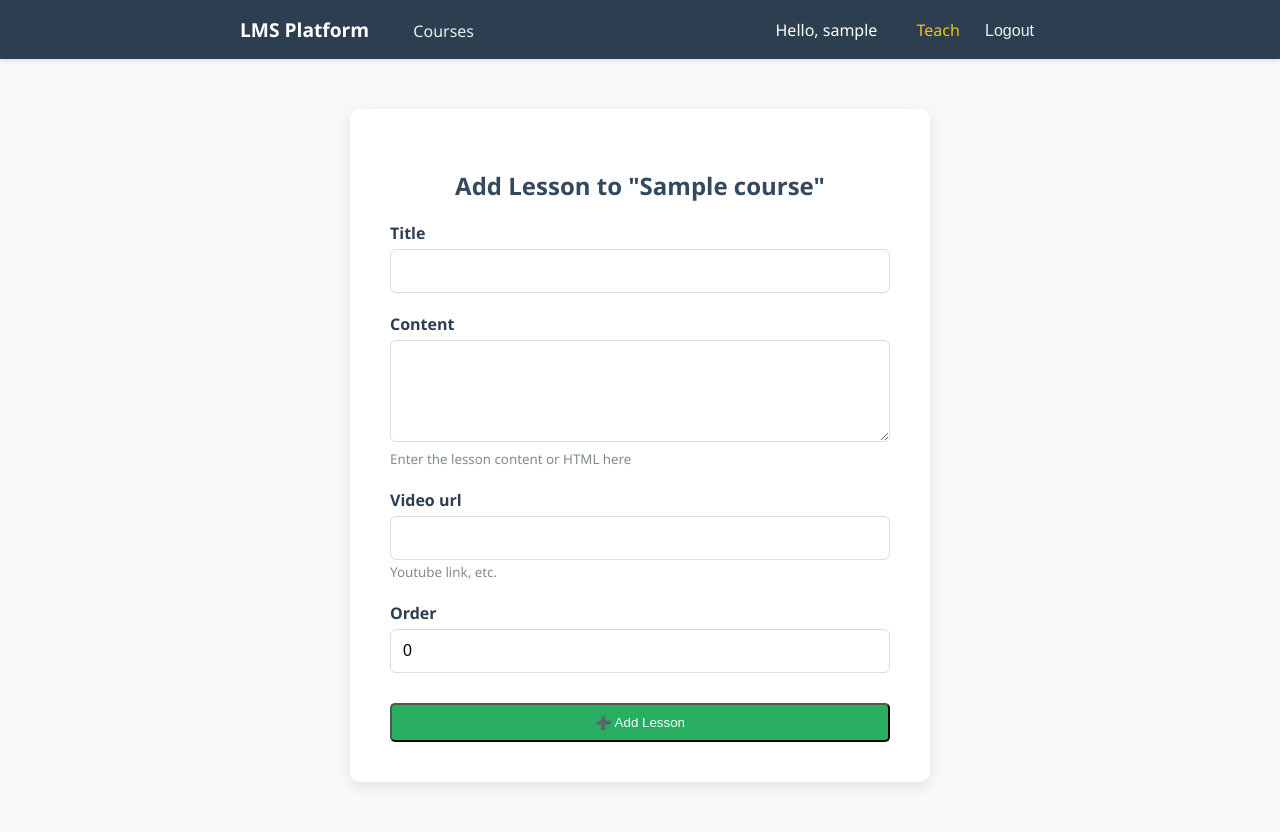
After one commit to emmex43/my-lms-platform, a Django app: page /1/add-lesson/ in a window 1280 px wide. The commit adds this page. Run offline with Django 5.2, Linux system fonts and the light colour scheme; a user stored in the database is signed in; tables that the repository leaves empty hold one stand-in row (values such as "Sample post").

```diff
--- /dev/null
+++ b/courses/forms.py
@@ -0,0 +1,26 @@
+from django import forms
+from .models import Course, Lesson
+
+
+class CourseForm(forms.ModelForm):
+    class Meta:
+        model = Course
+        fields = ['title', 'description', 'image_url']
+        # We add the CSS classes here instead of in the HTML!
+        widgets = {
+            'title': forms.TextInput(attrs={'class': 'form-control', 'placeholder': 'Enter course title'}),
+            'description': forms.Textarea(attrs={'class': 'form-control', 'rows': 4, 'placeholder': 'What will students learn?'}),
+            'image_url': forms.URLInput(attrs={'class': 'form-control', 'placeholder': 'https://...'}),
+        }
+
+
+class LessonForm(forms.ModelForm):
+    class Meta:
+        model = Lesson
+        fields = ['title', 'content', 'video_url', 'order']
+        widgets = {
+            'title': forms.TextInput(attrs={'class': 'form-control'}),
+            'content': forms.Textarea(attrs={'class': 'form-control', 'rows': 4}),
+            'video_url': forms.URLInput(attrs={'class': 'form-control'}),
+            'order': forms.NumberInput(attrs={'class': 'form-control'}),
+        }
--- a/courses/models.py
+++ b/courses/models.py
@@ -3,6 +3,8 @@
 
 
 class Course(models.Model):
+    instructor = models.ForeignKey(
+        User, related_name='courses_taught', on_delete=models.CASCADE)
     title = models.CharField(max_length=200)
     description = models.TextField()
     image_url = models.URLField(default="https://placehold.co/600x400")
@@ -33,6 +35,12 @@
         return self.title
 
     def get_video_id(self):
-        if self.video_url and "v=" in self.video_url:
-            return self.video_url.split("v=")[1]
+        if not self.video_url:
+            return None
+        # Handle standard URLs (youtube.com/watch?v=...)
+        if "v=" in self.video_url:
+            return self.video_url.split("v=")[1].split("&")[0]
+        # Handle short URLs (youtu.be/...)
+        elif "youtu.be" in self.video_url:
+            return self.video_url.split("/")[-1]
         return None
--- a/courses/static/courses/style.css
+++ b/courses/static/courses/style.css
@@ -8,18 +8,23 @@
 
 /* Navbar */
 nav {
-    background-color: #2c3e50; /* Dark Blue */
+    background-color: #2c3e50;
+    /* Dark Blue */
     color: white;
     padding: 1rem 0;
-    box-shadow: 0 2px 5px rgba(0,0,0,0.1);
+    box-shadow: 0 2px 5px rgba(0, 0, 0, 0.1);
 }
+
 nav a {
     color: #ecf0f1;
     text-decoration: none;
     margin-left: 20px;
     font-weight: 500;
 }
-nav a:hover { color: #3498db; }
+
+nav a:hover {
+    color: #3498db;
+}
 
 /* Layout */
 .container {
@@ -34,13 +39,19 @@
     border-radius: 8px;
     padding: 25px;
     margin-bottom: 20px;
-    box-shadow: 0 4px 6px rgba(0,0,0,0.05);
+    box-shadow: 0 4px 6px rgba(0, 0, 0, 0.05);
     transition: transform 0.2s;
 }
+
 .course-card:hover {
-    transform: translateY(-5px); /* Lift effect on hover */
+    transform: translateY(-5px);
+    /* Lift effect on hover */
 }
-.course-card h2 { margin-top: 0; color: #2c3e50; }
+
+.course-card h2 {
+    margin-top: 0;
+    color: #2c3e50;
+}
 
 /* Buttons */
 .btn {
@@ -52,14 +63,68 @@
     border-radius: 5px;
     margin-top: 10px;
 }
-.btn:hover { background-color: #2980b9; }
+
+.btn:hover {
+    background-color: #2980b9;
+}
 
 /* Lesson List */
-.lesson-list { list-style: none; padding: 0; border: 1px solid #ddd; border-radius: 5px; overflow: hidden; }
+.lesson-list {
+    list-style: none;
+    padding: 0;
+    border: 1px solid #ddd;
+    border-radius: 5px;
+    overflow: hidden;
+}
+
 .lesson-item {
     background: white;
     border-bottom: 1px solid #eee;
     padding: 15px;
 }
-.lesson-item:last-child { border-bottom: none; }
-.lesson-item:hover { background-color: #f1faff; }
+
+.lesson-item:last-child {
+    border-bottom: none;
+}
+
+.lesson-item:hover {
+    background-color: #f1faff;
+}
+
+/* Form Container */
+.form-card {
+    background: white;
+    max-width: 500px;
+    margin: 50px auto;
+    padding: 40px;
+    border-radius: 10px;
+    box-shadow: 0 4px 15px rgba(0, 0, 0, 0.1);
+}
+
+.form-group {
+    margin-bottom: 20px;
+}
+
+.form-group label {
+    display: block;
+    margin-bottom: 8px;
+    font-weight: 600;
+    color: #2c3e50;
+}
+
+/* Make inputs look modern */
+.form-control {
+    width: 100%;
+    padding: 12px;
+    border: 1px solid #ddd;
+    border-radius: 6px;
+    font-size: 1rem;
+    box-sizing: border-box;
+    /* Ensures padding doesn't break width */
+    transition: border 0.3s;
+}
+
+.form-control:focus {
+    border-color: #3498db;
+    outline: none;
+}
--- /dev/null
+++ b/courses/templates/courses/add_lesson.html
@@ -0,0 +1,25 @@
+{% extends 'courses/base.html' %}
+
+{% block content %}
+<div class="form-card">
+    <h2 style="text-align: center; color: #34495e;">Add Lesson to "{{ course.title }}"</h2>
+
+    <form method="post">
+        {% csrf_token %}
+
+        {% for field in form %}
+            <div class="form-group">
+                <label style="font-weight: bold; display: block; margin-bottom: 5px;">{{ field.label }}</label>
+                {{ field }}
+                {% if field.help_text %}
+                    <small style="color: #7f8c8d;">{{ field.help_text }}</small>
+                {% endif %}
+            </div>
+        {% endfor %}
+
+        <button type="submit" class="btn" style="width: 100%; margin-top: 10px; background-color: #27ae60;">
+            ➕ Add Lesson
+        </button>
+    </form>
+</div>
+{% endblock %}
--- a/courses/templates/courses/base.html
+++ b/courses/templates/courses/base.html
@@ -19,7 +19,8 @@
 
             <div>
                 {% if user.is_authenticated %}
-                <span style="margin-right: 15px; color: #bdc3c7;">Hello, {{ user.username }}</span>
+                <span style="margin-right: 15px;">Hello, {{ user.username }}</span>
+                <a href="{% url 'create_course' %}" style="margin-right: 15px; color: #f1c40f;">Teach</a>
 
                 <form action="{% url 'logout' %}" method="post" style="display: inline;">
                     {% csrf_token %}
--- a/courses/urls.py
+++ b/courses/urls.py
@@ -10,4 +10,8 @@
     path('signup/', views.signup, name='signup'),  # User signup page
     path('dashboard/', views.student_dashboard, name='dashboard'),
     path('<int:course_id>/enroll/', views.enroll_course, name='enroll_course'),
+    path('create/', views.create_course, name='create_course'),
+    path('<int:course_id>/edit/', views.edit_course, name='edit_course'),
+    path('<int:course_id>/delete/', views.delete_course, name='delete_course'),
+    path('<int:course_id>/add-lesson/', views.add_lesson, name='add_lesson'),
 ]
--- a/courses/views.py
+++ b/courses/views.py
@@ -2,6 +2,7 @@
 from django.contrib.auth.forms import UserCreationForm
 from django.contrib.auth import login
 from django.contrib.auth.decorators import login_required
+from .forms import CourseForm, LessonForm
 from .models import Course, Lesson
 
 # 1. View to list all courses
@@ -18,34 +19,17 @@
     course = get_object_or_404(Course, pk=course_id)
     return render(request, 'courses/course_detail.html', {'course': course})
 
-# 3. View to see a specific lesson
-
-
-def lesson_detail(request, course_id, lesson_id):
-    lesson = get_object_or_404(Lesson, pk=lesson_id, course_id=course_id)
-    return render(request, 'courses/lesson_detail.html', {'lesson': lesson})
-
-# 4. View for Student Signup (The missing part!)
+# 3. View to see a specific lesson (THE CORRECT VERSION)
 
 
 @login_required
 def lesson_detail(request, course_id, lesson_id):
-    lesson = get_object_or_404(Lesson, pk=lesson_id, course_id=course_id)
-    return render(request, 'courses/lesson_detail.html', {'lesson': lesson})
+    course = get_object_or_404(Course, pk=course_id)
+    lesson = get_object_or_404(Lesson, pk=lesson_id)
+    # We send BOTH 'course' and 'lesson' so the back button works
+    return render(request, 'courses/lesson_detail.html', {'course': course, 'lesson': lesson})
 
-
-@login_required
-def enroll_course(request, course_id):
-    course = get_object_or_404(Course, pk=course_id)
-    course.students.add(request.user)  # Add the current user to the course
-    return redirect('dashboard')
-
-
-@login_required
-def student_dashboard(request):
-    # Get all courses where the logged-in user is listed in 'students'
-    courses = request.user.courses_joined.all()
-    return render(request, 'courses/dashboard.html', {'courses': courses})
+# 4. Student Signup
 
 
 def signup(request):
@@ -58,3 +42,102 @@
     else:
         form = UserCreationForm()
     return render(request, 'registration/signup.html', {'form': form})
+
+# 5. Dashboard
+
+
+@login_required
+def student_dashboard(request):
+    # Courses I am learning
+    enrolled_courses = request.user.courses_joined.all()
+    # Courses I am teaching (Added this so you can see your own courses)
+    teaching_courses = Course.objects.filter(instructor=request.user)
+
+    return render(request, 'courses/dashboard.html', {
+        'enrolled_courses': enrolled_courses,
+        'teaching_courses': teaching_courses
+    })
+
+# 6. Enroll in a Course
+
+
+@login_required
+def enroll_course(request, course_id):
+    course = get_object_or_404(Course, pk=course_id)
+    course.students.add(request.user)
+    return redirect('dashboard')
+
+# 7. Create a Course (Instructor)
+
+
+@login_required
+def create_course(request):
+    if request.method == 'POST':
+        form = CourseForm(request.POST)
+        if form.is_valid():
+            course = form.save(commit=False)
+            course.instructor = request.user
+            course.save()
+            return redirect('dashboard')
+    else:
+        form = CourseForm()
+    return render(request, 'courses/create_course.html', {'form': form})
+
+# 8. Edit a Course
+
+
+@login_required
+def edit_course(request, course_id):
+    course = get_object_or_404(Course, pk=course_id)
+
+    # NEW: Allow if user is Instructor OR Superuser
+    if request.user != course.instructor and not request.user.is_superuser:
+        return render(request, 'courses/error.html', {'message': "You don't have permission!"})
+
+    if request.method == 'POST':
+        form = CourseForm(request.POST, instance=course)
+        if form.is_valid():
+            form.save()
+            return redirect('course_detail', course_id=course.id)
+    else:
+        form = CourseForm(instance=course)
+
+    return render(request, 'courses/create_course.html', {'form': form})
+
+
+@login_required
+def delete_course(request, course_id):
+    course = get_object_or_404(Course, pk=course_id)
+
+    # NEW: Allow if user is Instructor OR Superuser
+    if request.user != course.instructor and not request.user.is_superuser:
+        return render(request, 'courses/error.html', {'message': "You don't have permission!"})
+
+    if request.method == 'POST':
+        course.delete()
+        return redirect('dashboard')
+
+    return render(request, 'courses/delete_confirm.html', {'course': course})
+
+# 10. Add a Lesson
+
+
+@login_required
+def add_lesson(request, course_id):
+    course = get_object_or_404(Course, pk=course_id)
+
+    # NEW: Allow if user is Instructor OR Superuser
+    if request.user != course.instructor and not request.user.is_superuser:
+        return render(request, 'courses/error.html', {'message': "You don't have permission!"})
+
+    if request.method == 'POST':
+        form = LessonForm(request.POST)
+        if form.is_valid():
+            lesson = form.save(commit=False)
+            lesson.course = course
+            lesson.save()
+            return redirect('course_detail', course_id=course.id)
+    else:
+        form = LessonForm()
+
+    return render(request, 'courses/add_lesson.html', {'form': form, 'course': course})
```
Also changed, not shown: courses/templates/courses/course_detail.html (+14 -0 lines), courses/templates/courses/create_course.html (added, +29 -0 lines), courses/templates/courses/delete_confirm.html (added, +16 -0 lines), courses/templates/courses/lesson_detail.html (+14 -14 lines), courses/migrations/0004_course_instructor.py (added).
